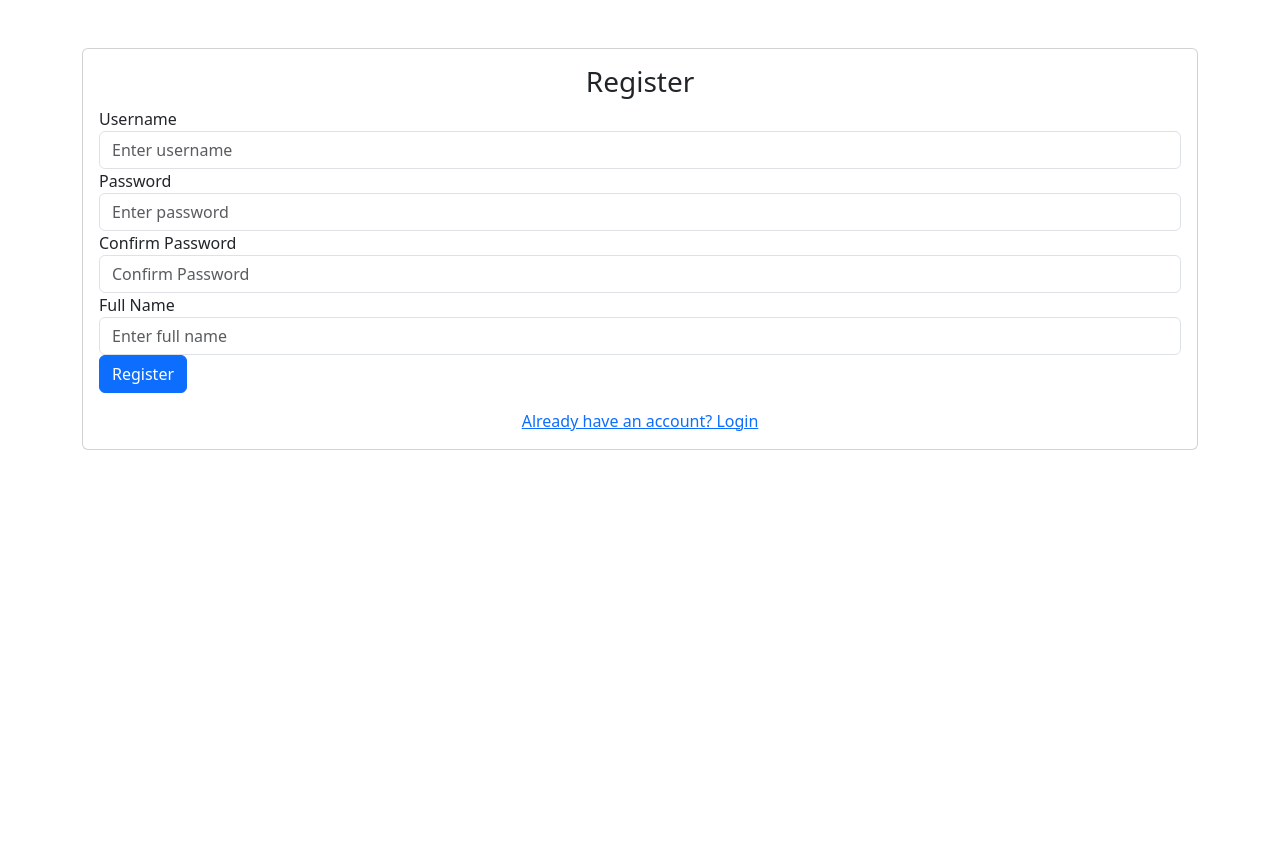
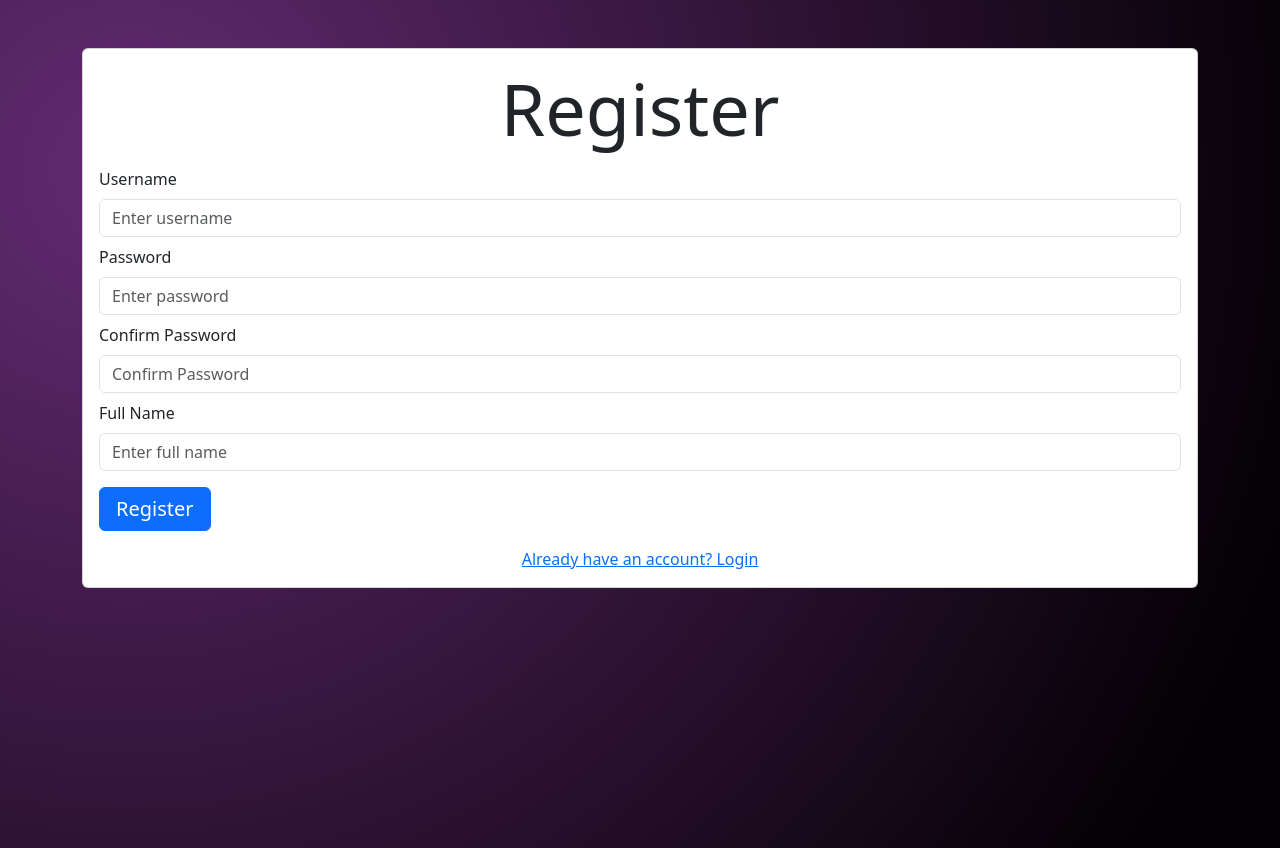
Before and after one commit to szakidani23/angular-modulzaro, an Angular app: page / in a window 1280 px wide. Both pictures are taken after a click on the link "Create a new account". Before the commit the page ends 800 px from the top, so only its background shows below. Built offline with nearby package versions, Linux system fonts and the light colour scheme.

Commit message:
Bootstrap Styling added

```diff
--- a/src/app/app.component.html
+++ b/src/app/app.component.html
@@ -3,6 +3,6 @@
 </div>
 
 <ng-template #homeContent>
-  <button class="btn btn-danger" (click)="logout()">Logout</button>
+  <button class="btn btn-danger px-5 fs-3 m-5" (click)="logout()">Logout</button>
   <app-home></app-home>
 </ng-template>
--- a/src/app/home/home.component.html
+++ b/src/app/home/home.component.html
@@ -1,5 +1,5 @@
 <div class="container">
-  <h2>Posts</h2>
+  <h2 class="display-1 mb-4">Posts</h2>
 
   <!-- Edit Post Only visible if selected-->
   <app-post-editor *ngIf="selectedPost" [post]="selectedPost" (savePost)="savePost($event)"></app-post-editor>
@@ -7,13 +7,19 @@
 
   <!-- POSTS -->
   <div class="row">
-    <div class="col-md-4">
-      <div class="card mb-4" *ngFor="let post of posts">
+    <div class="col">
+      <div class="card mb-4 d-flex flex-column flex-md-row justify-content-center align-items-center px-5"
+        *ngFor="let post of posts">
         <div class="card-body">
-          <h5 class="card-title">{{post.title}}</h5>
-          <p class="card-text">{{post.body}}</p>
-          <button class="btn btn-warning" (click)="editPost(post)">Edit</button>
-          <button class="btn btn-danger" (click)="deletePost(post.id)">Delete</button>
+          <h5 class="card-title fs-3">{{post.title}}</h5>
+          <p class="card-text my-3 col-12 col-lg-9">{{post.body}}</p>
+          <button class="btn btn-warning me-3 px-3" (click)="editPost(post)">Edit
+            <i class="bi bi-pencil-fill"></i></button>
+          <button class="btn btn-danger px-3" (click)="deletePost(post.id)">Delete
+            <i class="bi bi-trash-fill"></i></button>
+        </div>
+        <div class="cardImg">
+          <img class="my-3 rounded" src="https://picsum.photos/300" alt="">
         </div>
       </div>
     </div>
--- a/src/app/login/login.component.html
+++ b/src/app/login/login.component.html
@@ -1,16 +1,16 @@
 <div class="container mt-5">
   <div class="card">
     <div class="card-body">
-      <h3 class="card-title text-center">{{isRegisterMode ? 'Register' : 'Login'}}</h3>
+      <h3 class="card-title text-center display-2">{{isRegisterMode ? 'Register' : 'Login'}}</h3>
       <!-- username input -->
       <div class="form-group">
-        <label for="username">Username</label>
+        <label class="my-2" for="username">Username</label>
         <input type="text" class="form-control" name="username" id="username" [(ngModel)]="username"
           placeholder="Enter username" required>
       </div>
       <!-- password input -->
       <div class="form-group">
-        <label for="password">Password</label>
+        <label class="my-2" for="password">Password</label>
         <input type="password" class="form-control" name="password" id="password" [(ngModel)]="password"
           placeholder="Enter password" required>
       </div>
@@ -19,19 +19,20 @@
       <div *ngIf="isRegisterMode">
         <div class="form-group">
           <!-- Password confirm -->
-          <label for="confirmPassword">Confirm Password</label>
+          <label class="my-2" for="confirmPassword">Confirm Password</label>
           <input type="password" class="form-control" name="confirmPassword" id="confirmPassword"
             [(ngModel)]="confirmPassword" placeholder="Confirm Password" required>
         </div>
         <!-- Full Name -->
         <div class="form-group">
-          <label for="fullname">Full Name</label>
+          <label class="my-2" for="fullname">Full Name</label>
           <input type="text" class="form-control" [(ngModel)]="fullname" name="fullname" id="fullname"
             placeholder="Enter full name" required>
         </div>
       </div>
       <!-- Login/Register BTN-->
-      <button class="btn btn-primary btn-block" (click)="isRegisterMode ? register() : login()">{{isRegisterMode ?
+      <button class="btn btn-primary btn-block mt-3 px-3 fs-5"
+        (click)="isRegisterMode ? register() : login()">{{isRegisterMode ?
         'Register': 'Login'}}
       </button>
       <!-- Register Mode Toggle -->
--- a/src/app/post-editor/post-editor.component.html
+++ b/src/app/post-editor/post-editor.component.html
@@ -1,12 +1,12 @@
 <div class="container">
   <h3>Edit Post</h3>
   <div class="form-group">
-    <label for="title">Title</label>
+    <label class="my-2" for="title">Title</label>
     <input [(ngModel)]="post.title" class="form-control" id="title" />
   </div>
   <div class="form-group">
-    <label for="body">Body</label>
+    <label class="my-2" for="body">Body</label>
     <textarea [(ngModel)]="post.body" class="form-control" id="body"></textarea>
   </div>
-  <button class="btn btn-success" (click)="onSave()">Save</button>
+  <button class="btn btn-success my-3" (click)="onSave()">Save</button>
 </div>
--- a/src/index.html
+++ b/src/index.html
@@ -6,9 +6,10 @@
   <title>AngularModulzaro</title>
   <base href="/">
   <meta name="viewport" content="width=device-width, initial-scale=1">
-  <link rel="icon" type="image/x-icon" href="favicon.ico">
+  <link rel="icon" type="image/x-icon" href="../public/post.png">
   <link href="https://cdn.jsdelivr.net/npm/bootstrap@5.3.3/dist/css/bootstrap.min.css" rel="stylesheet"
     integrity="sha384-QWTKZyjpPEjISv5WaRU9OFeRpok6YctnYmDr5pNlyT2bRjXh0JMhjY6hW+ALEwIH" crossorigin="anonymous">
+  <link rel="stylesheet" href="https://cdn.jsdelivr.net/npm/bootstrap-icons@1.11.3/font/bootstrap-icons.min.css">
 </head>
 
 <body>
--- a/src/styles.scss
+++ b/src/styles.scss
@@ -1 +1,9 @@
-/* You can add global styles to this file, and also import other style files */
+body {
+  min-height: 100vh;
+  background-image: radial-gradient(
+    circle farthest-corner at 10% 20%,
+    rgba(100, 43, 115, 1) 0%,
+    rgba(4, 0, 4, 1) 90%
+  );
+  color: #f3f3f3 !important;
+}
```
Also changed, not shown: public/post.png (added).
